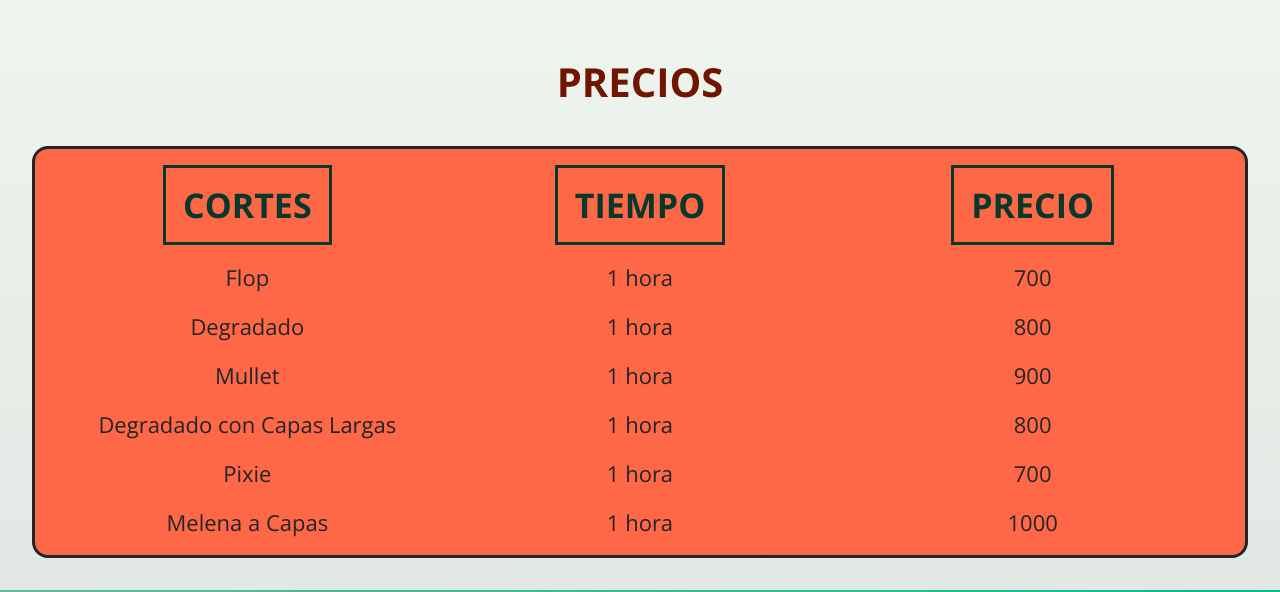
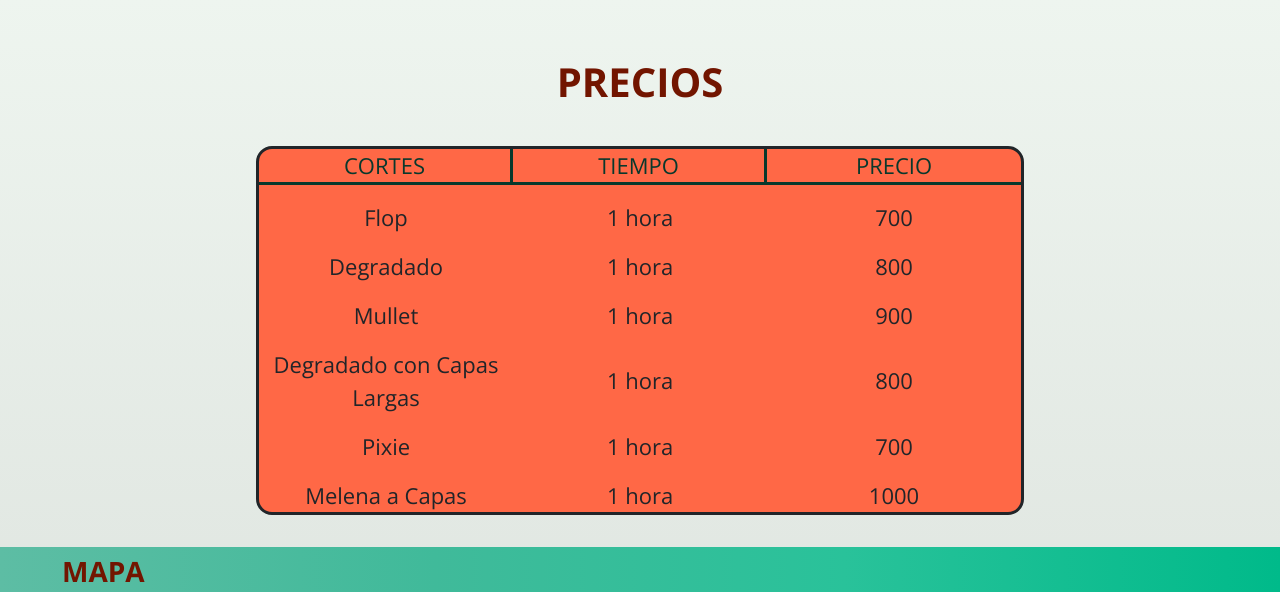
Before and after one commit to Ubelhart/va11Ubelhart, a website: page pages/precios.html in a window 1280 px wide. Shown: the part 136-728 px from the top of the page. Drawn offline with nearby package versions, Linux system fonts and the light colour scheme.

Commit message:
DECIMO COMMIT: RESPONSIVE PARA DIPOSITIVOS PEQUEÑOS

```diff
--- a/assets/scss/components/_form.scss
+++ b/assets/scss/components/_form.scss
@@ -1,5 +1,5 @@
 form {
-  width: 85vw;
+  width: 90vw;
   margin: 0 auto;
   .frame{
     @extend .frame__field;
@@ -20,7 +20,7 @@ form {
     }
   }
   @media only screen and (min-width: 768px) {
-    width: 70vw;
+    width: 75vw;
     .frame__field--buttons {
       flex-direction: row;
       .button {
@@ -29,7 +29,7 @@ form {
     }
   }
   @media only screen and (min-width: 992px) {
-    width: 55vw;
+    width: 60vw;
     .frame__field--buttons {
       justify-content: flex-end;
       .button {
--- a/assets/scss/pages/_precios.scss
+++ b/assets/scss/pages/_precios.scss
@@ -1,18 +1,28 @@
 .price {
-  width: 95vw;
+  width: 90vw;
   background-color: $colorPrimarioClaro;
   margin: 0 auto;
   border: 3px solid;
-  border-radius: 1em;
+  border-radius: $espacio;
   display: grid;
+  justify-content: center;
+  align-items: center;
   grid-template-columns: repeat(3, 1fr);
   row-gap: $espacio;
-  padding: $espacio;
-  list-style-position: inside;
-  justify-items: center;
-  h2 {
-    margin: 0;
-    border: 3px solid;
-    padding: $espacio / 2;
+  &__title {
+    text-transform: uppercase;
+    color: $colorSecundario;
+    width: 100%;
+    border-bottom: 3px solid;
+    border-right: 3px solid;
+    &--border {
+      border-right: 0;
+    }
+  }
+  @media only screen and (min-width: 768px) {
+    width: 75vw;
+  }
+  @media only screen and (min-width: 992px) {
+    width: 60vw;
   }
 }
--- a/assets/scss/pages/_videos.scss
+++ b/assets/scss/pages/_videos.scss
@@ -13,7 +13,12 @@
     border-radius: 1em;
   }
   &__video {
-    @include medidas(426px, 240px);
+    @include medidas(326px, 180px);
+  }
+  @media only screen and (min-width: 576px) {
+    &__video {
+      @include medidas(426px, 240px);
+    }
   }
   @media only screen and (min-width: 768px ) {
     &__video {
@@ -30,7 +35,7 @@
       width: 50%;
     }
     &__video {
-      @include medidas(475px, 270px);
+      @include medidas(476px, 270px);
     }
   }
 }
--- a/pages/precios.html
+++ b/pages/precios.html
@@ -40,9 +40,9 @@
     <h1>precios</h1>
 
     <div class="price">
-      <h2>Cortes</h2>
-      <h2>Tiempo</h2>
-      <h2>Precio</h2>
+      <p class="price__title">Cortes</p>
+      <p class="price__title">Tiempo</p>
+      <p class="price__title price__title--border">Precio</p>
 
       <p>Flop</p>
       <p>1 hora</p>
```
Also changed, not shown: pages/videos.html (+1 -1 lines), assets/css/style.css, 2 other files.
